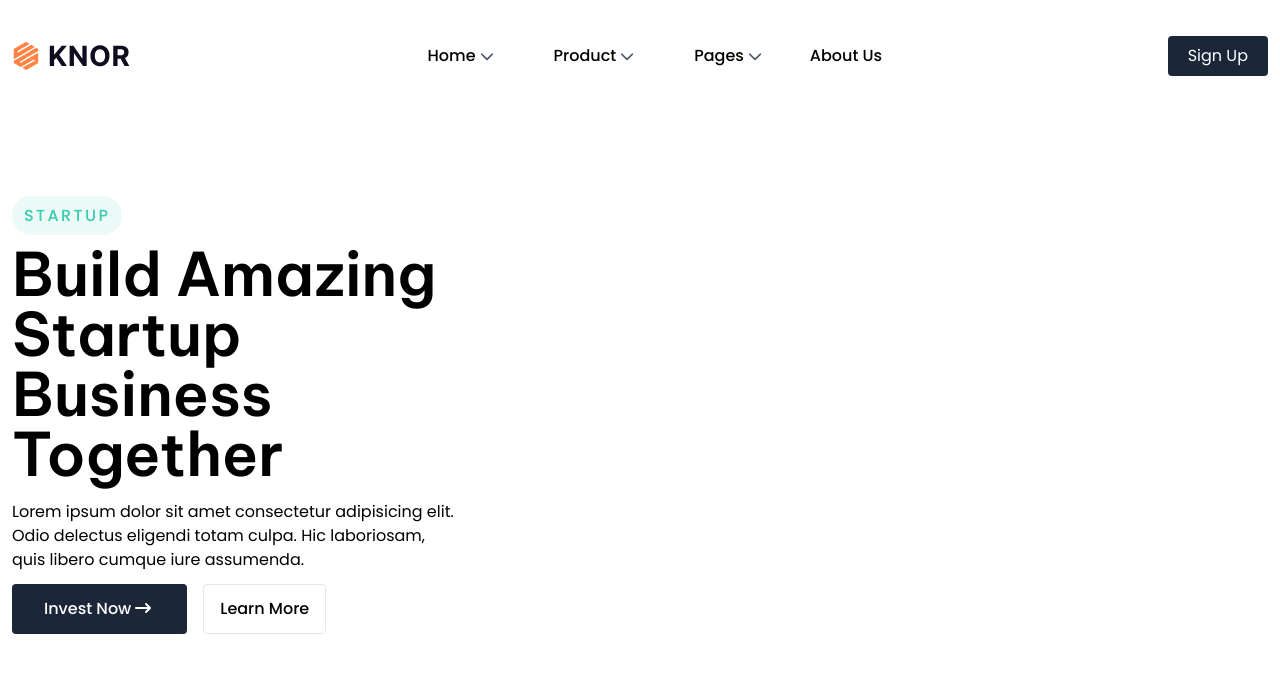
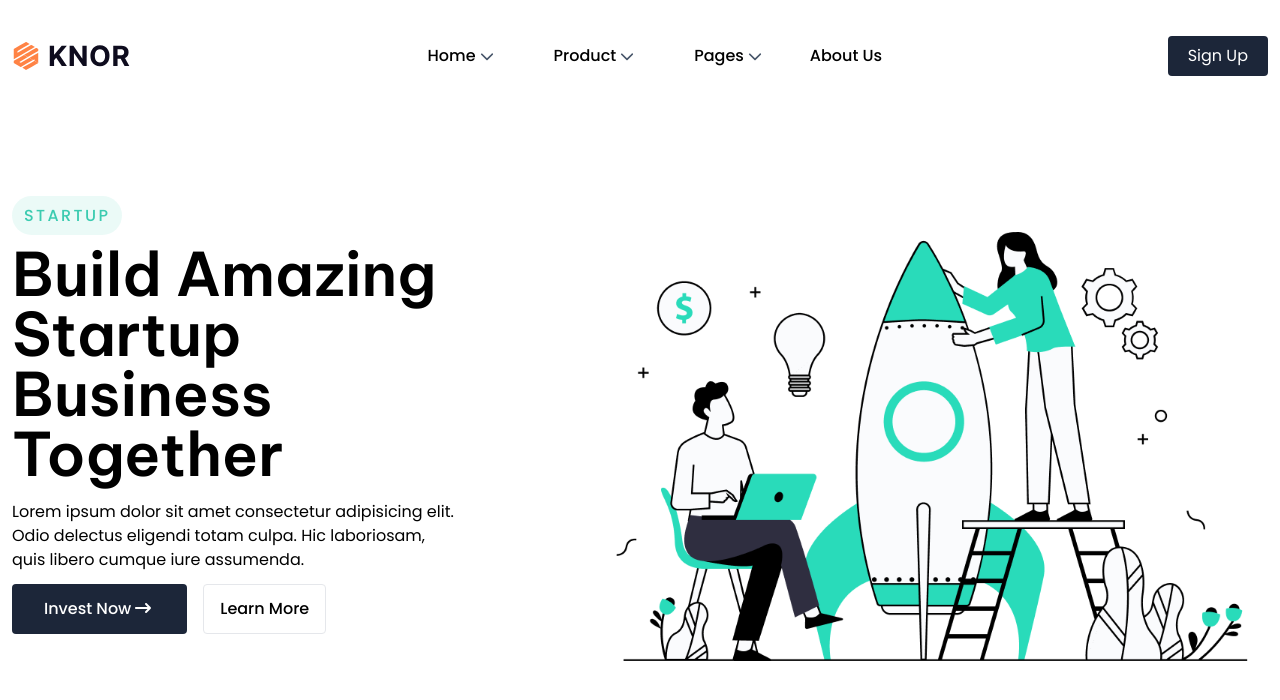
Before and after one commit to LeaReXx/React-Startup, a React (Create React App) app: page / in a window 1280 px wide. Shown: the top 700 px of the page. Built offline with nearby package versions, Linux system fonts and the light colour scheme.

Commit message:
header main right image completed

```diff
--- a/src/header/header.jsx
+++ b/src/header/header.jsx
@@ -17,7 +17,7 @@ export default function Header() {
       : (event.currentTarget.nextElementSibling.style.height = "0px");
   };
   return (
-    <header className="container px-3 lg:pt-5 mx-auto">
+    <header className="container px-3 lg:pt-5 mx-auto max-w-[1330px]">
       <div className="relative py-4 flex justify-between items-center">
         <div>
           <img src="./img/knor-logo.svg" alt="Main logo" />
--- a/src/header/main/header-main.jsx
+++ b/src/header/main/header-main.jsx
@@ -2,7 +2,7 @@ import React from "react";
 import { FontAwesomeIcon } from "@fortawesome/react-fontawesome";
 export default function HeaderMain() {
   return (
-    <div className="flex pt-28">
+    <div className="flex flex-col pt-28 lg:flex-row lg:justify-between">
       <div className="md:text-left max-w-md mx-auto md:mx-0">
         <h4 className="text-[#3BCBB0] bg-[#3acbb01a] py-2 px-3 rounded-full tracking-[.15em] font-medium inline">
           STARTUP
@@ -29,7 +29,9 @@ export default function HeaderMain() {
           </button>
         </div>
       </div>
-      <div></div>
+      <div className="p-5 my-2 lg:max-w-2xl 2xl:max-w-3xl">
+        <img src="./img/startup-banner.png" alt="Startup banner" className="w-full" />
+      </div>
     </div>
   );
 }
```
Also changed, not shown: public/img/startup-banner.png (added).
